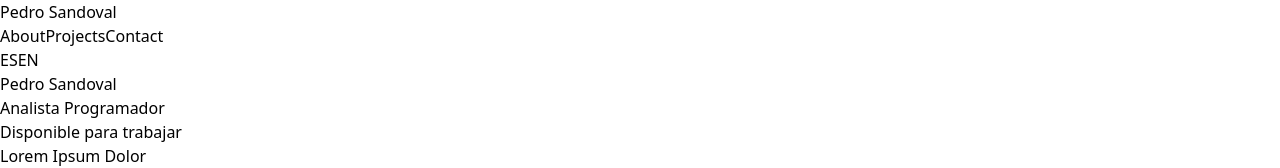
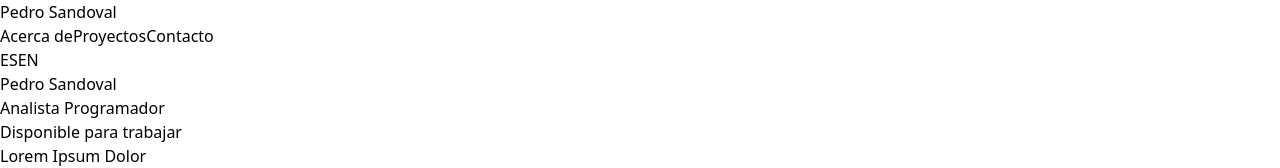
Before and after one commit to Kangarroar/Portfolio-Website, a React (Vite) app: page / in a window 1280 px wide. Shown: the top 168 px of the page. Built offline with nearby package versions, Linux system fonts and the light colour scheme.

Commit message:
Fixed Navbar not changing languages (Missing strings).
Added README.md

```diff
--- a/src/App.jsx
+++ b/src/App.jsx
@@ -11,7 +11,7 @@ function App() {
   return (
     <div className={`min-h-screen bg-gradient-to-br ${colors.background.primary} relative overflow-hidden`}>
       {/* Navigation */}
-      <Navigation />
+      <Navigation currentLanguage={language} />
 
       <LanguageSwitcher currentLanguage={language} onLanguageChange={setLanguage} />
 
--- a/src/components/Navigation.jsx
+++ b/src/components/Navigation.jsx
@@ -1,4 +1,8 @@
-const Navigation = () => {
+import { textContent } from '../constants/text'
+
+const Navigation = ({ currentLanguage }) => {
+  const content = textContent[currentLanguage]
+
   return (
     <nav className="fixed top-0 left-0 right-0 z-40 bg-black/20 backdrop-blur-xl border-b border-white/10">
       <div className="container mx-auto px-6 py-4">
@@ -8,13 +12,13 @@ const Navigation = () => {
           </div>
           <div className="hidden md:flex space-x-8">
             <a href="#about" className="text-gray-300 hover:text-white transition-colors duration-300">
-              About
+              {content.navigation.about}
             </a>
             <a href="#projects" className="text-gray-300 hover:text-white transition-colors duration-300">
-              Projects
+              {content.navigation.projects}
             </a>
             <a href="#contact" className="text-gray-300 hover:text-white transition-colors duration-300">
-              Contact
+              {content.navigation.contact}
             </a>
           </div>
         </div>
--- a/src/constants/text.js
+++ b/src/constants/text.js
@@ -1,5 +1,10 @@
 export const textContent = {
   es: {
+    navigation: {
+      about: "Acerca de",
+      projects: "Proyectos",
+      contact: "Contacto"
+    },
     hero: {
       name: "Pedro Sandoval",
       title: "Analista Programador",
@@ -37,6 +42,11 @@ export const textContent = {
     }
   },
   en: {
+    navigation: {
+      about: "About",
+      projects: "Projects",
+      contact: "Contact"
+    },
     hero: {
       name: "Pedro Sandoval",
       title: "Programmer Analyst ",
```
Also changed, not shown: 1 other file (tests, documents, lock files or other folders).
